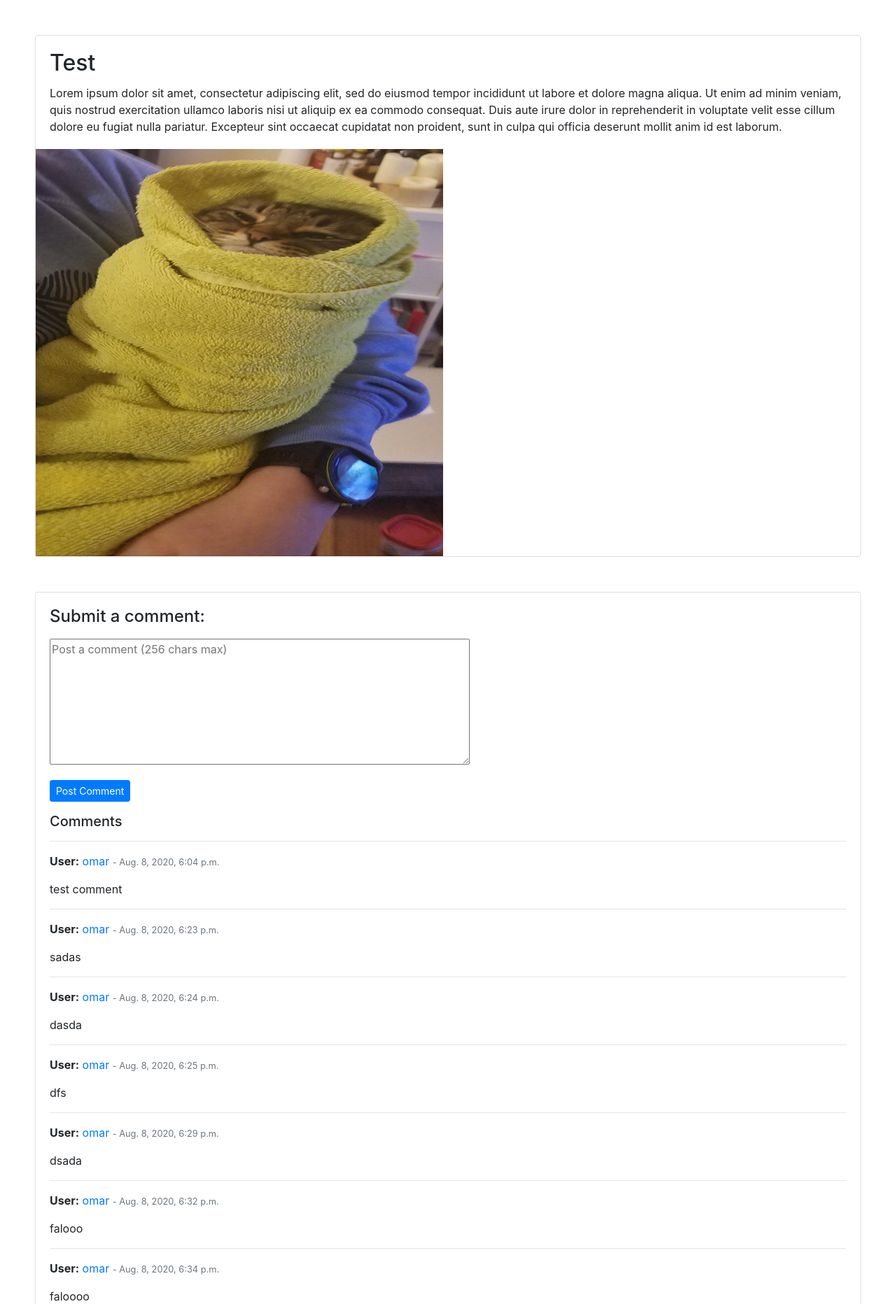
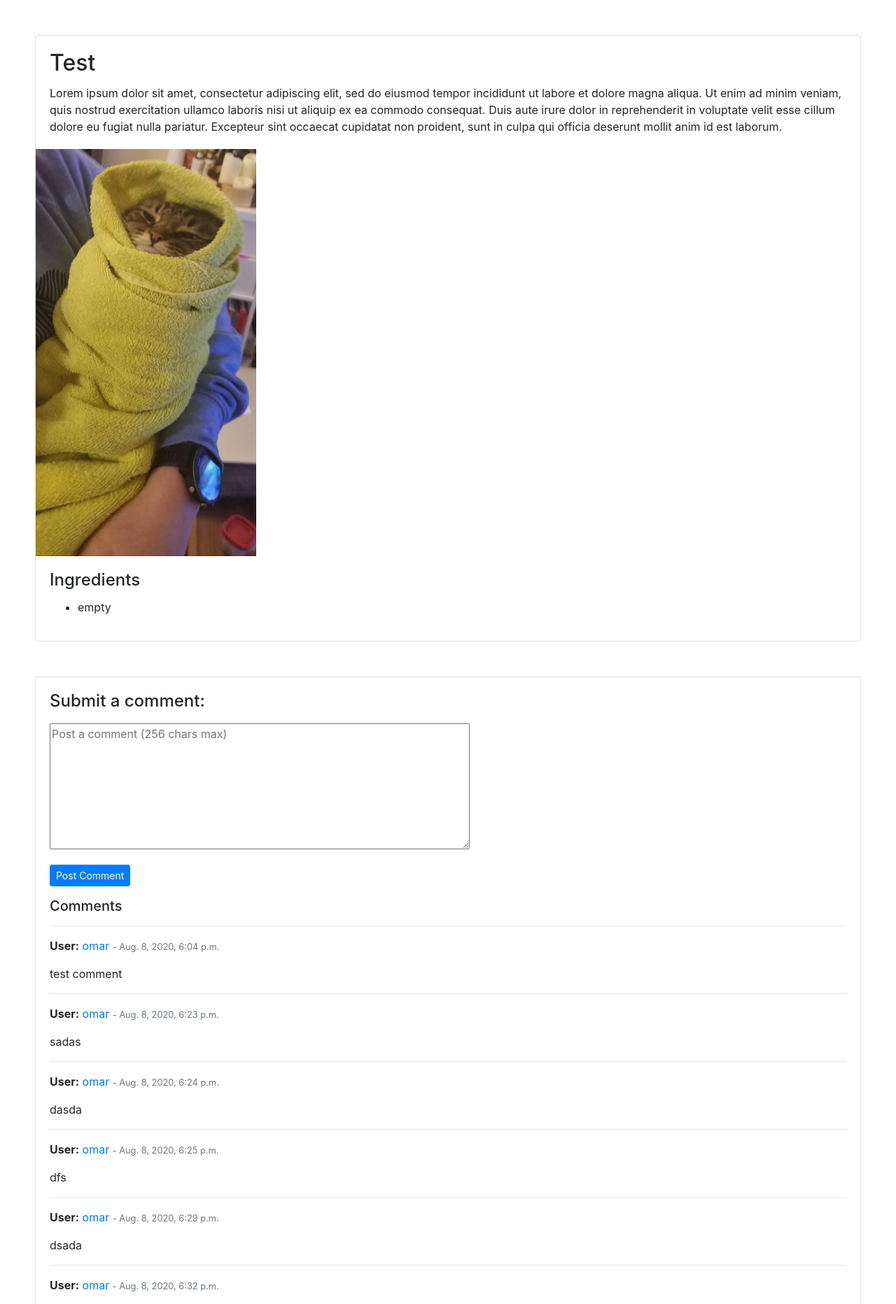
Before and after one commit to omarinio/RecipeWebsite, a Django app: page /recipes/1 in a window 1280 px wide. Shown: the part 56-1920 px from the top of the page at 70% size. Run offline with Django 3.2, Linux system fonts and the light colour scheme; data comes from the database, SQL or seed files in the repository; parts of the project's set-up code (start-up, migrations or seed data) failed here and were passed over; some libraries are stand-ins or nearby versions.

Commit message:
added ingredients seperated by commas

```diff
--- a/recipe/main/static/main/styles.css
+++ b/recipe/main/static/main/styles.css
@@ -8,6 +8,7 @@
 
 .card {
     margin: 50px;
+    align-self: center;
 }
 
 h1 {
@@ -32,6 +33,7 @@ h1 {
 .recipe-img {
     max-width: 582px;
     max-height: 582px;
+    align-self: flex-start;
 }
 
 #all-recipes {
--- a/recipe/main/templates/main/recipe.html
+++ b/recipe/main/templates/main/recipe.html
@@ -8,6 +8,15 @@
             <p class="card-text">{{ recipe.body }}</p>
         </div>
         <img id="recipe-img" class="recipe-img" src="{{ recipe.picture.url }}" alt="Card image cap">
+
+        <div class="card-body">
+            <h4 class="card-title">Ingredients</h4>
+            <ul>
+                {% for ingredient in ingredients %}
+                    <li>{{ ingredient }}</li>
+                {% endfor %}
+            </ul>
+        </div>
     </div>
 
     <div class="card">
--- a/recipe/main/views.py
+++ b/recipe/main/views.py
@@ -91,10 +91,14 @@ def recipes(request):
 
 
 def recipe_view(request, id):
+    recipe = Recipe.objects.get(id=id)
+    ingredients = recipe.ingredients.split(",")
+
     return render(request, "main/recipe.html", {
-        'recipe': Recipe.objects.get(id=id),
+        'recipe': recipe,
         'comment_form': CommentForm(),
-        'comments': Comment.objects.filter(recipe=id)
+        'comments': Comment.objects.filter(recipe=id),
+        'ingredients': ingredients
     })
 
 
```
